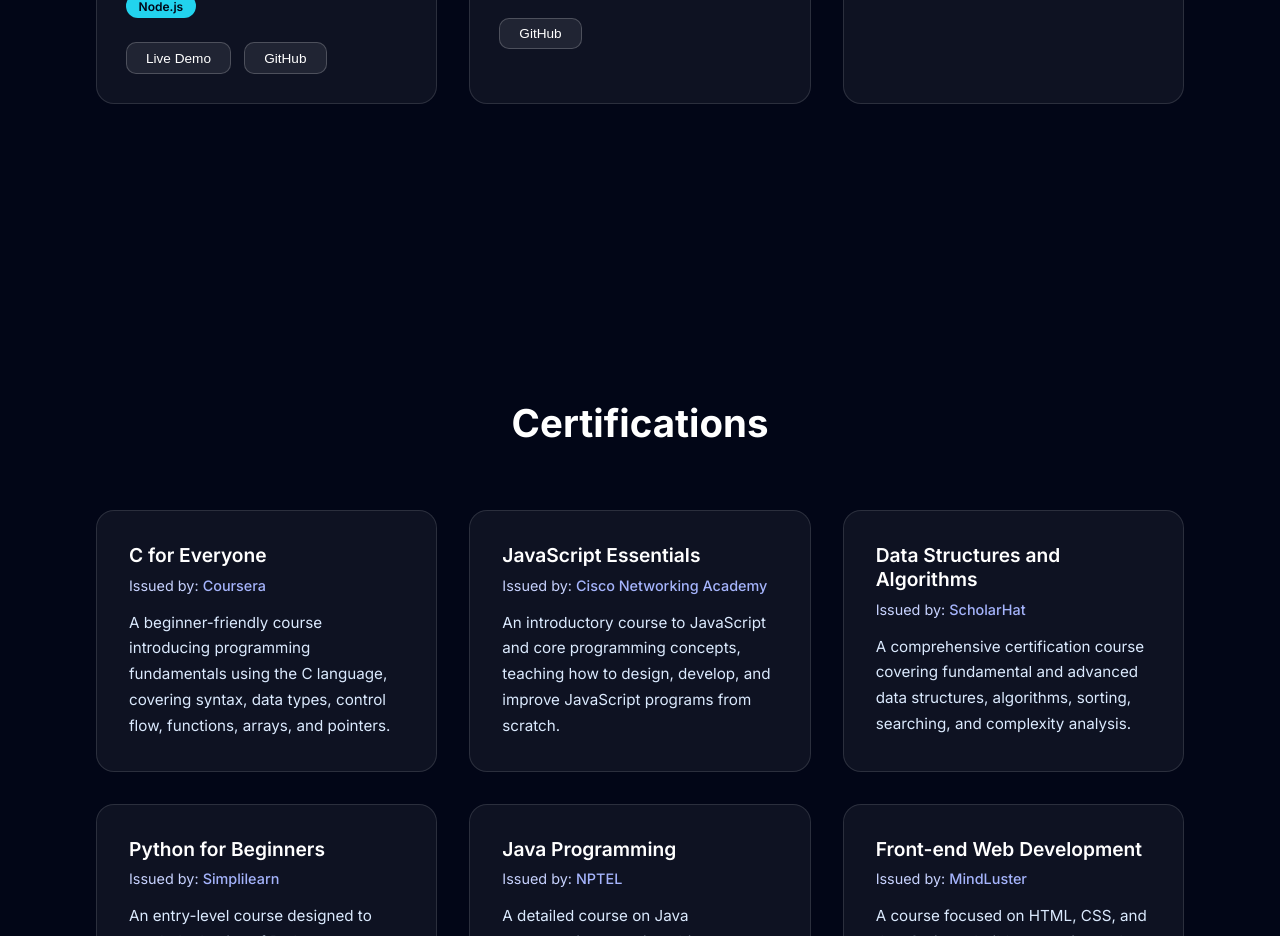
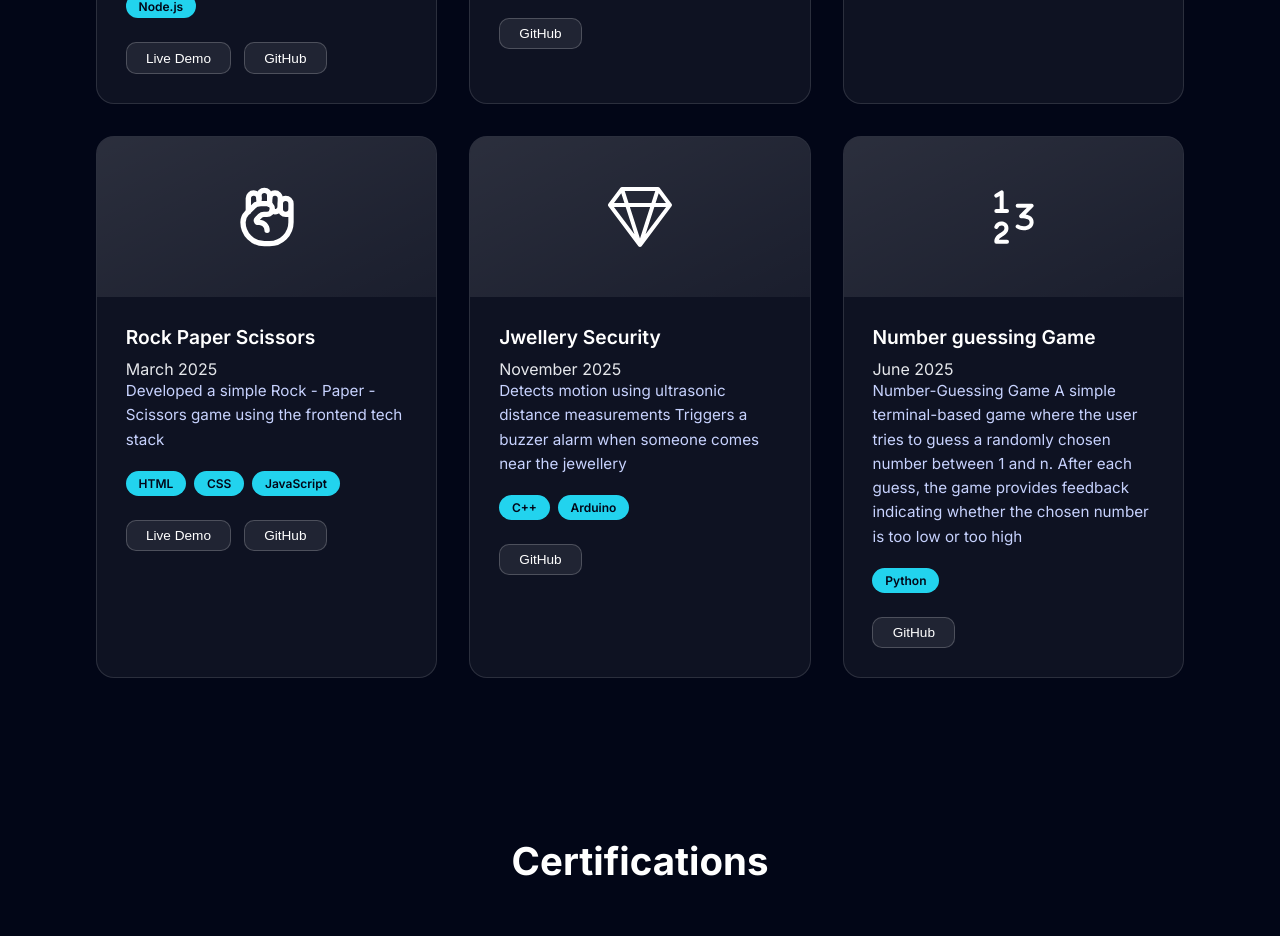
Before and after one commit to gowritharun-songa/my-portfolio, a React (Vite) app: page / in a window 1280 px wide. Shown: the part 3100-4036 px from the top of the page. Built offline with nearby package versions, Linux system fonts and the light colour scheme.

Commit message:
Add more projects

```diff
--- a/src/components/WebProjects.jsx
+++ b/src/components/WebProjects.jsx
@@ -1,5 +1,9 @@
-import { ShoppingBag, ShoppingCart, Music } from 'lucide-react';
+import { ShoppingBag, ShoppingCart, Music, HandFist, Paperclip, ScissorsIcon, Scissors, Hand, Gem, GemIcon } from 'lucide-react';
 import '../styles/WebProjects.css';
+import { GiRock } from 'react-icons/gi';
+import { FaPaperPlane } from 'react-icons/fa';
+import { GoNumber } from 'react-icons/go';
+import { BsGem } from 'react-icons/bs';
 
 /* ===== SINGLE PROJECT CARD ===== */
 const ProjectCard = ({
@@ -92,6 +96,39 @@
       technologies: ["Java", "Java Sound API"],
       viewLink: "#",
       githubLink: "https://github.com/gowritharun-songa/Music-Player"
+    },
+    {
+      id: 4,
+      icon: HandFist,
+      title: "Rock Paper Scissors",
+      date: "March 2025",
+      description:
+        "Developed a simple Rock - Paper - Scissors game using the frontend tech stack",
+      technologies: ["HTML", "CSS", "JavaScript"],
+      viewLink: "https://gowritharun-songa.github.io/Rock-Paper-Scissors/",
+      githubLink: "https://github.com/gowritharun-songa/Rock-Paper-Scissors"
+    },
+    {
+      id: 5,
+      icon: BsGem,
+      title: "Jwellery Security",
+      date: "November 2025",
+      description:
+      "Detects motion using ultrasonic distance measurements Triggers a buzzer alarm when someone comes near the jewellery",
+      technologies: ["C++", "Arduino"],
+      viewLink: "#",
+      githubLink: "https://github.com/gowritharun-songa/Jewellery-Security"
+    },
+    {
+      id: 6,
+      icon: GoNumber,
+      title: "Number guessing Game",
+      date: "June 2025",
+      description:
+      "Number-Guessing Game A simple terminal-based game where the user tries to guess a randomly chosen number between 1 and n. After each guess, the game provides feedback indicating whether the chosen number is too low or too high",
+      technologies: ["Python"],
+      viewLink: "#",
+      githubLink: "https://github.com/gowritharun-songa/Number-Guessing"
     }
   ];
 
```
